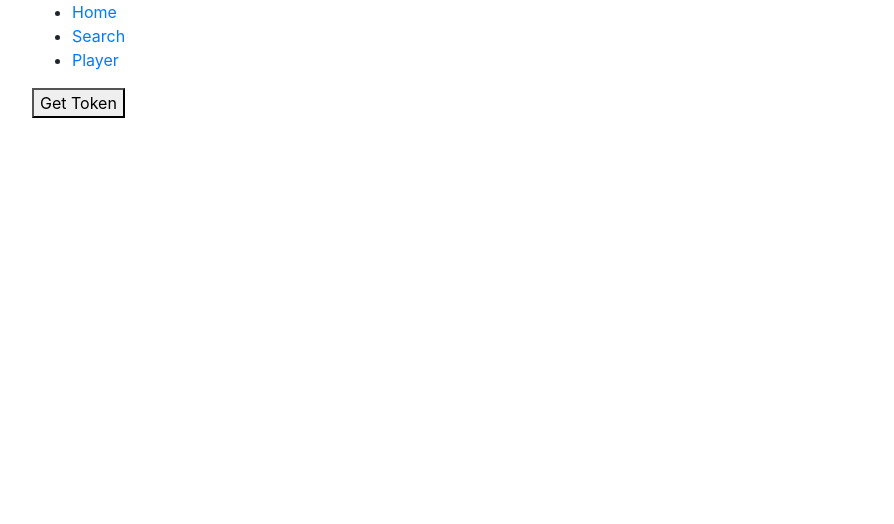
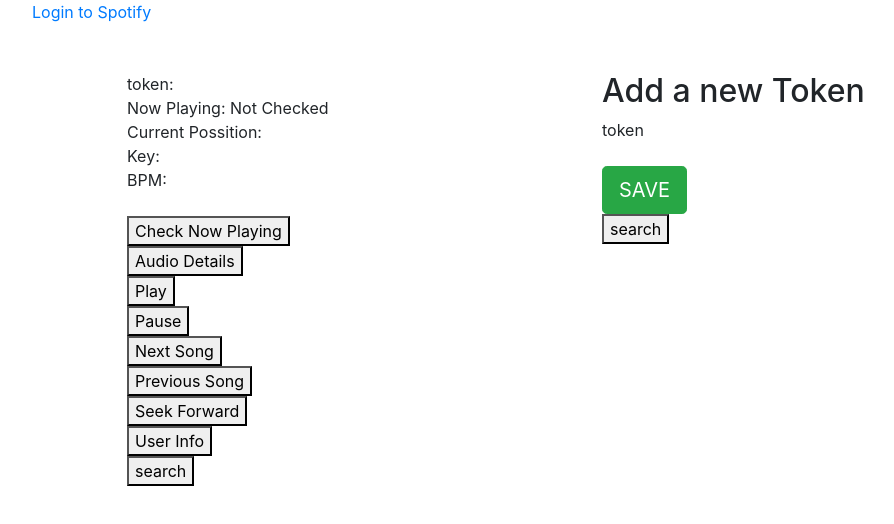
Before and after one commit to sweinstein27/Spotify-2, a React (Create React App) app in the folder client/: page /search in a window 1280 px wide. Shown: the top 524 px of the page, without its empty margins (53-947 px from the left). Built offline with nearby package versions, Linux system fonts and the light colour scheme; what spotify-web-api-js would draw is missing.

Commit message:
home page and all components work

```diff
--- a/client/src/components/App.js
+++ b/client/src/components/App.js
@@ -1,4 +1,4 @@
-import React from "react";
+import React, { component } from "react";
 import Token from "./Token.js";
 import Form from "./Form.js";
 import Test from "./Test.js";
@@ -8,91 +8,17 @@ import Player from "./Player.js";
 import Header from "./Header.js"
 import Home from "./Home.js"
 
-// function Header() {
-//     return (
-//       <ul>
-//         <li>
-//           <Link to="/">Home</Link>
-//         </li>
-//         <li>
-//           <Link to="/search">Search</Link>
-//         </li>
-//         <li>
-//           <Link to="/Player">Player</Link>
-//         </li>
-//       </ul>
-//     );
-// }
 
-// function App() {
-//     return (
-//     <Router>
-//       <div>
-//         <Header />
-
-//         <Route exact path="/" component={Home} />
-//         <Route path="/search" component={Search} />
-//         <Route path="/player" component={Player} />
-//       </div>
-//     </Router>
-//     )
-// };
 class App extends React.Component {
     constructor() {
         super();
-        this.state = {
-            searchPushed: false,
-            playerPushed: false
-        };
-        this.handleClick = this.handleClick.bind(this);
-    }
-    handleClick() {
-        this.setState({
-            searchPushed: !this.state.searchPushed,
-            playerPushed: !this.state.playerPushed
-
-        });
     }
     render() {
         return (
-            <Router>
-            <div>
-            <Header
-                    handleClick={this.handleClick}
-                    searchPushed={this.state.searchPushed}
-                    playerPushed={this.state.playerPushed} />
-
-                <Route exact path="/" component={Home} />
-                <Route path="/search" component={Search} />
-                <Route path="/player" component={Player} />
-            </div>
-            </Router>
-
+           <Home/>
         );
     }
 }
-
-// function Home() {
-//     return(
-//   <div className="row mt-5">
-//     <div className="col-md-4 offset-md-1">
-//     {/* <h2>Token</h2> */}
-//       <Token/>
-//     </div>
-//     <div className="col-md-4 offset-md-1">
-//       <h2>Add a new Token</h2>
-//       <Form />
-//     </div>
-//     <div className="col-md-4 offset-md-1">
-//       {/* <h2>API Token</h2> */}
-//       <Test />
-//     </div>
-//     <div>
-//         <a href='http://localhost:8888' > Login to Spotify </a>
-//     </div>
-//   </div>
-//     )
-// }
 
 
 
--- a/client/src/components/Form.js
+++ b/client/src/components/Form.js
@@ -2,51 +2,65 @@ import React, { Component } from "react";
 import { connect } from "react-redux";
 import uuidv1 from "uuid";
 import { addToken } from "../js/actions/index";
+import { Search } from "./Search";
 
 function mapDispatchToProps(dispatch) {
   return {
     addToken: token  => dispatch(addToken(token))
   };
 }
+
+function mapStateToProps(state) {
+}
+
 class ConnectedForm extends Component {
-  constructor() {
-    super();
+  constructor(props) {
+    super(props);
     this.state = {
-      value: ""
+      value: " ",
+      tokenValue: " "
     };
     this.handleChange = this.handleChange.bind(this);
     this.handleSubmit = this.handleSubmit.bind(this);
   }
   handleChange(event) {
-    this.setState({ [event.target.id]: event.target.value });
+    this.setState({ token: event.target.value.value });
   }
   handleSubmit(event) {
     event.preventDefault();
-    const { value } = "abc";
-    const id = uuidv1();
-    const payload = this.props.addToken({ value, id });
-    this.setState({ value: payload.payload });
+    var { token } = "abc";
+    var payload = this.props.addToken({ token });
+    debugger
+    this.saveToken(payload)
   }
+
+  saveToken(payload){
+    this.setState({ token: payload.payload });
+  }
+
   render() {
-    var { value } = this.state;
+    var { token } = this.state;
     return (
       <form onSubmit={this.handleSubmit}>
         <div className="form-group">
-          <label htmlFor="value">Value</label>
-          <input
+          <label htmlFor="token">token</label>
+          {/* <input
             type="text"
             className="form-control"
             id="value"
             value={value}
             onChange={this.handleChange}
-          />
+          /> */}
         </div>
         <button type="submit" className="btn btn-success btn-lg">
           SAVE
         </button>
+        <div>
+            <Search token={this.props.value} />
+        </div>
       </form>
     );
   }
 }
-const Form = connect(null, mapDispatchToProps)(ConnectedForm);
+const Form = connect(mapStateToProps, mapDispatchToProps)(ConnectedForm);
 export default Form;
--- a/client/src/components/Home.js
+++ b/client/src/components/Home.js
@@ -1,25 +1,27 @@
 import React from "react";
 import Token from "./Token.js";
 import Form from "./Form.js";
-import Test from "./Test.js";
+import Player from "./Player";
+import Search from "./Search"
+
 
 function Home() {
   return(
+<div className="app">
+  <div>
+          <a href='http://localhost:8888' > Login to Spotify </a>
+  </div>
   <div className="row mt-5">
     <div className="col-md-4 offset-md-1">
-  {/* <h2>Token</h2> */}
-    <Token/>
+    <Player/>
     </div>
     <div className="col-md-4 offset-md-1">
     <h2>Add a new Token</h2>
     <Form />
     </div>
     <div className="col-md-4 offset-md-1">
-    {/* <h2>API Token</h2> */}
-    <Test />
+    <Search/>
     </div>
-  <div>
-      <a href='http://localhost:8888' > Login to Spotify </a>
   </div>
 </div>
   )
--- a/client/src/components/Player.js
+++ b/client/src/components/Player.js
@@ -4,6 +4,8 @@ import SpotifyWebApi from 'spotify-web-api-js';
 import $ from 'jquery';
 import SearchList from './SearchList'
 import Search from './Search'
+import { connect } from "react-redux";
+import { addToken } from "../js/actions/index";
 
 
 
@@ -18,12 +20,8 @@ var token
 class Player extends Component {
   constructor(){
     super();
-    const params = this.getHashParams();
-    token = params.access_token;
-    if (token) {
-      spotifyApi.setAccessToken(token);
-      this.saveToken();
-    }
+    // const params = this.getHashParams();
+    // token = params.access_token;
 
     this.state = {
       loggedIn: token ? true : false,
@@ -33,15 +31,8 @@ class Player extends Component {
         bpm: ""
       },
       searchObject: [],
-      selectedSongID: "",
-      token: []
+      selectedSongID: ""
     }
-  }
-
-  saveToken() {
-    this.setState({
-      token: token
-    })
   }
 
 
@@ -58,6 +49,8 @@ class Player extends Component {
   }
 
   getNowPlaying(){
+    token = this.props.token[0]
+    spotifyApi.setAccessToken(token)
     spotifyApi.getMyCurrentPlaybackState()
       .then((response) => {
         trackID = response.item.id
@@ -73,6 +66,8 @@ class Player extends Component {
   }
 
   getAudioDetails() {
+    token = this.props.token[0]
+    spotifyApi.setAccessToken(token)
     var Url = "https://api.spotify.com/v1/audio-analysis/" + `${trackID}`
     $.ajax({
       url: Url,
@@ -104,18 +99,23 @@ class Player extends Component {
         }
       })
     })
-    debugger
   }
 
   getPause() {
+    token = this.props.token[0]
+    spotifyApi.setAccessToken(token)
     spotifyApi.pause()
   }
 
   getPlay(){
+    token = this.props.token[0]
+    spotifyApi.setAccessToken(token)
     spotifyApi.play()
   }
 
   me(){
+    token = this.props.token[0]
+    spotifyApi.setAccessToken(token)
     spotifyApi.getMe()
     .then((response) => {
       ID = response.id
@@ -123,14 +123,20 @@ class Player extends Component {
   }
 
   skipSong(){
+    token = this.props.token[0]
+    spotifyApi.setAccessToken(token)
     spotifyApi.skipToNext()
   }
 
   previousSong(){
+    token = this.props.token[0]
+    spotifyApi.setAccessToken(token)
     spotifyApi.skipToPrevious()
   }
 
   seek(){
+    token = this.props.token[0]
+    spotifyApi.setAccessToken(token)
     var newPosition = trackProgress + 30000
     var Url = "https://api.spotify.com/v1/me/player/seek?position_ms=" + `${newPosition}`
     debugger
@@ -173,14 +179,17 @@ class Player extends Component {
 
 
 
-    componentDidMount(){
-        this.search()
-    }
+    // componentDidMount(){
+    //     this.search()
+    // }
 
 
   render() {
     return (
       <div className="App">
+        <div>
+           token: {this.props.token}
+         </div>
         <div>
           Now Playing: { this.state.nowPlaying.name }
         </div>
@@ -240,4 +249,13 @@ class Player extends Component {
   }
 }
 
-export default Player;
+function mapStateToProps(state) {
+    return {
+      token: state.token
+    };
+  }
+
+  export default connect(
+    mapStateToProps,
+    { addToken }
+  )(Player);
--- a/client/src/components/Search.js
+++ b/client/src/components/Search.js
@@ -25,51 +25,132 @@
 
 // export default Search;
 
+// import React, { Component } from "react";
+// import { connect } from "react-redux";
+// import { addToken } from "../js/actions/index";
+
+
+// export class Search extends Component {
+//   constructor() {
+//     super();
+//   }
+
+  // componentDidMount() {
+  //   this.props.addToken();
+  // }
+
+//   getToken(){
+//     debugger
+//   }
+
+//   render() {
+//     return (
+
+//     //   <ul>
+//     //   {this.props.tokens.map(el => (
+//     //     <li key={el.id}>
+//     //       {el.value}
+//     //     </li>
+//     //   ))}
+//     // </ul>
+//     <div>
+//     <button onClick={() => this.getToken()}>
+//       Get Token
+//     </button>
+//     <div>
+//       Token: {this.props.value}
+//     </div>
+//   </div>
+//     );
+//   }
+// }
+
+
+
+// function mapStateToProps(state) {
+//   return {
+//     tokens: state.tokens
+//   };
+// }
+
+// export default connect(
+//   mapStateToProps,
+//   { addToken }
+// )(Search);
+
+
 import React, { Component } from "react";
 import { connect } from "react-redux";
 import { addToken } from "../js/actions/index";
+import $ from 'jquery';
 
+var token
 
 export class Search extends Component {
   constructor() {
     super();
+    this.state = {
+      searchObject: [],
+      query: "q=name:jude&type=track"
+    }
   }
 
-  componentDidMount() {
-    this.props.addToken();
-  }
-
-  getToken(){
-    debugger
-  }
-
-  render() {
-    return (
-
-    //   <ul>
-    //   {this.props.tokens.map(el => (
-    //     <li key={el.id}>
-    //       {el.value}
-    //     </li>
-    //   ))}
-    // </ul>
-    <div>
-    <button onClick={() => this.getToken()}>
-      Get Token
-    </button>
-  </div>
-    );
-  }
+  search(){
+    token = "" || this.props.token[0]
+    var query = this.state.query
+    $.ajax({
+      url: "https://api.spotify.com/v1/search?" + `${query}`,
+      headers: {
+        'Authorization': `Bearer ${token}`,
+      },
+      type: "GET",
+      contentType: JSON,
+    })
+    .then ((data) => {
+      debugger
+        this.setState({
+            searchObject: data.tracks.items
+        })
+    })
 }
 
 
 
+  render() {
+    return (
+      <div>
+        <div>
+          {this.props.token}
+        </div>
+        <div>
+          <button onClick={() => this.search()}>
+            search
+          </button>
+        </div>
+        <div>
+        <ul>
+                {this.state.searchObject.map(object => (
+                  <li>
+                  <h2>
+                    Song Title: {object.name}
+                    <br></br>
+                    Artist: {object.artists[0].name}
+                    <br></br>
+                  </h2>
+                </li>
+                ))}
+                </ul>
+        </div>
+      </div>
+
+    );
+  }
+}
 function mapStateToProps(state) {
   return {
-    tokens: state.tokens
+    token: state.token
   };
 }
-
 export default connect(
   mapStateToProps,
   { addToken }
--- a/client/src/components/Token.js
+++ b/client/src/components/Token.js
@@ -2,11 +2,11 @@ import React from "react";
 import { connect } from "react-redux";
 
 const mapStateToProps = state => {
-  return { tokens: state.tokens };
+  return { token: state.token };
 };
-const ConnectedToken = ({ tokens }) => (
+const ConnectedToken = ({ token }) => (
   <ul className="list-group list-group-flush">
-    {tokens.map(el => (
+    {token.map(el => (
       <li className="list-group-item" key={el.id}>
         {el.value}
       </li>
--- a/client/src/js/actions/index.js
+++ b/client/src/js/actions/index.js
@@ -12,11 +12,11 @@ function getHashParams() {
   return hashParams;
 }
 
-export function addToken(payload) {
+export function addToken() {
     const params = getHashParams();
     var token = params.access_token;
-    return function(dispatch) {
-      return { payload: token }
-      dispatch({ type: "ADD_TOKEN", payload: token})
-    }
+     return function action(dispatch) {
+       dispatch({ type: "ADD_TOKEN", payload: token})
+       return {token}
+     }
   };
--- a/client/src/js/reducers/index.js
+++ b/client/src/js/reducers/index.js
@@ -1,13 +1,13 @@
 import { ADD_TOKEN } from "../constants/action-types";
 
 const initialState = {
-    tokens: []
+    token: []
   };
 
   function rootReducer(state = initialState, action) {
     if (action.type === ADD_TOKEN) {
       return Object.assign({}, state, {
-        tokens: state.tokens.concat(action.payload)
+        token: state.token.concat(action.payload)
       });
     }
     return state;
```
Also changed, not shown: client/src/components/Test.js (+6 -6 lines), client/src/components/GetToken.js (deleted), 1 other file (tests, documents, lock files or other folders). Lines whose indentation alone changed are shown as unchanged.
